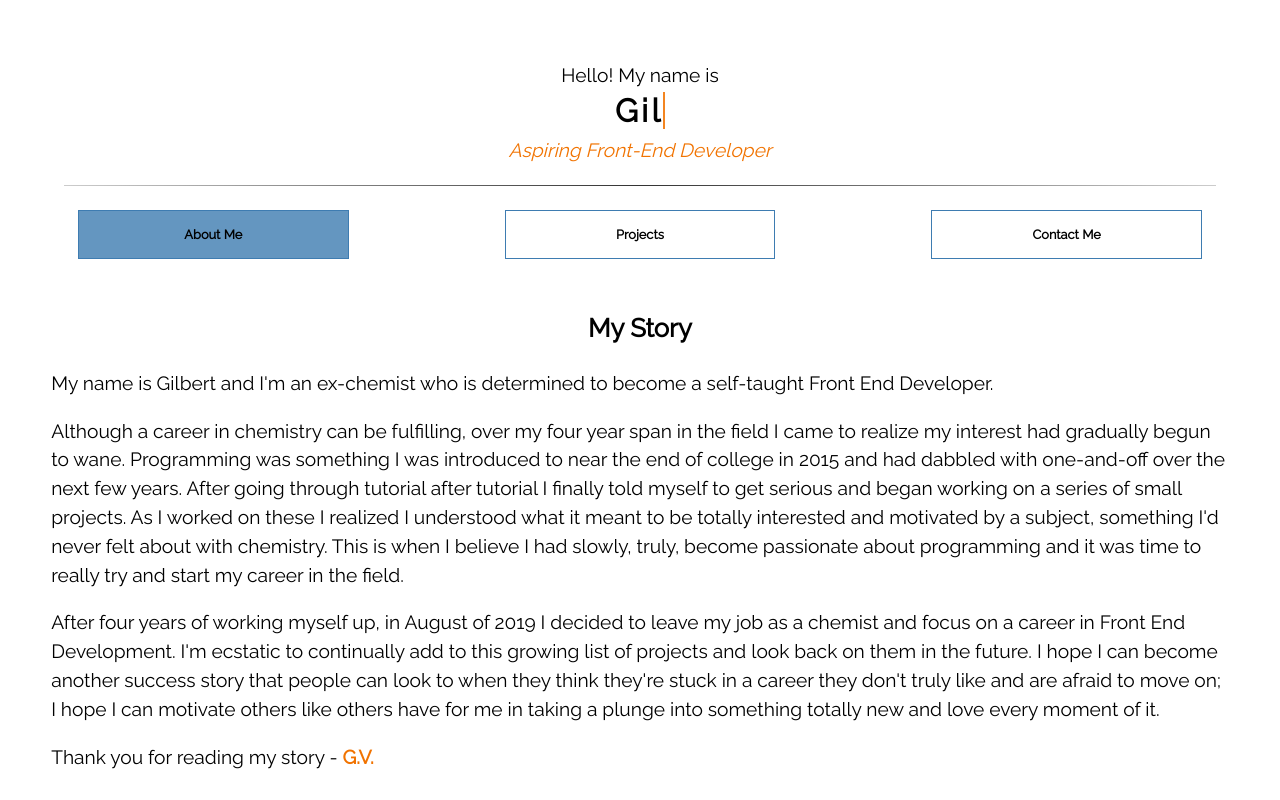
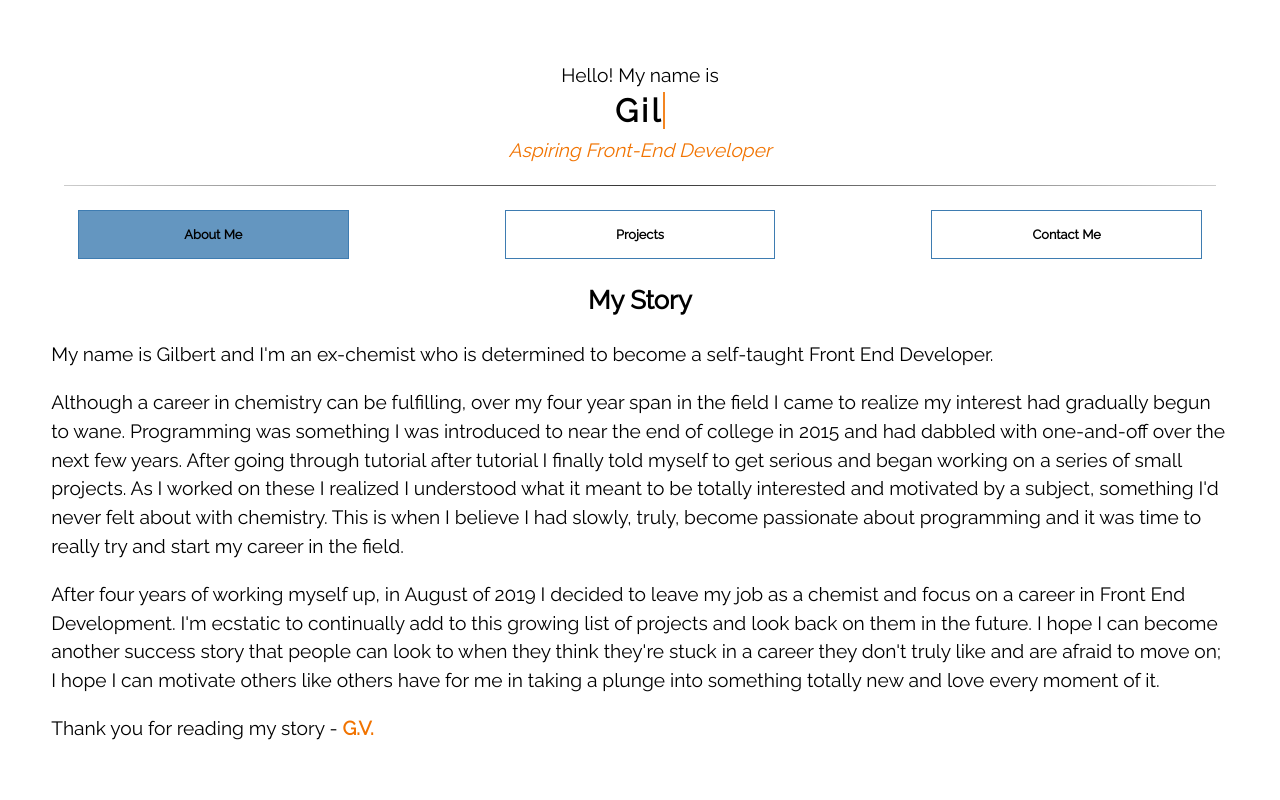
Before and after one commit to gilv93/portfolio, a React (Create React App) app: page / in a window 1280 px wide. Both pictures are taken after a click on the element "About Me". Built offline with nearby package versions, Linux system fonts and the light colour scheme.

Commit message:
fixed about me

```diff
--- a/src/styles/about.scss
+++ b/src/styles/about.scss
@@ -1,6 +1,7 @@
 .about {
 	margin-left: 4vw;
 	margin-right: 4vw;
+	height: 100%;
 
 	h3 {
 		text-align: center;
--- a/src/styles/text.scss
+++ b/src/styles/text.scss
@@ -4,7 +4,6 @@
 	align-items: center;
 	flex-direction: column;
 	height: 100%;
-	flex-grow: 2;
 
 	#default {
 		text-align: center;
```
